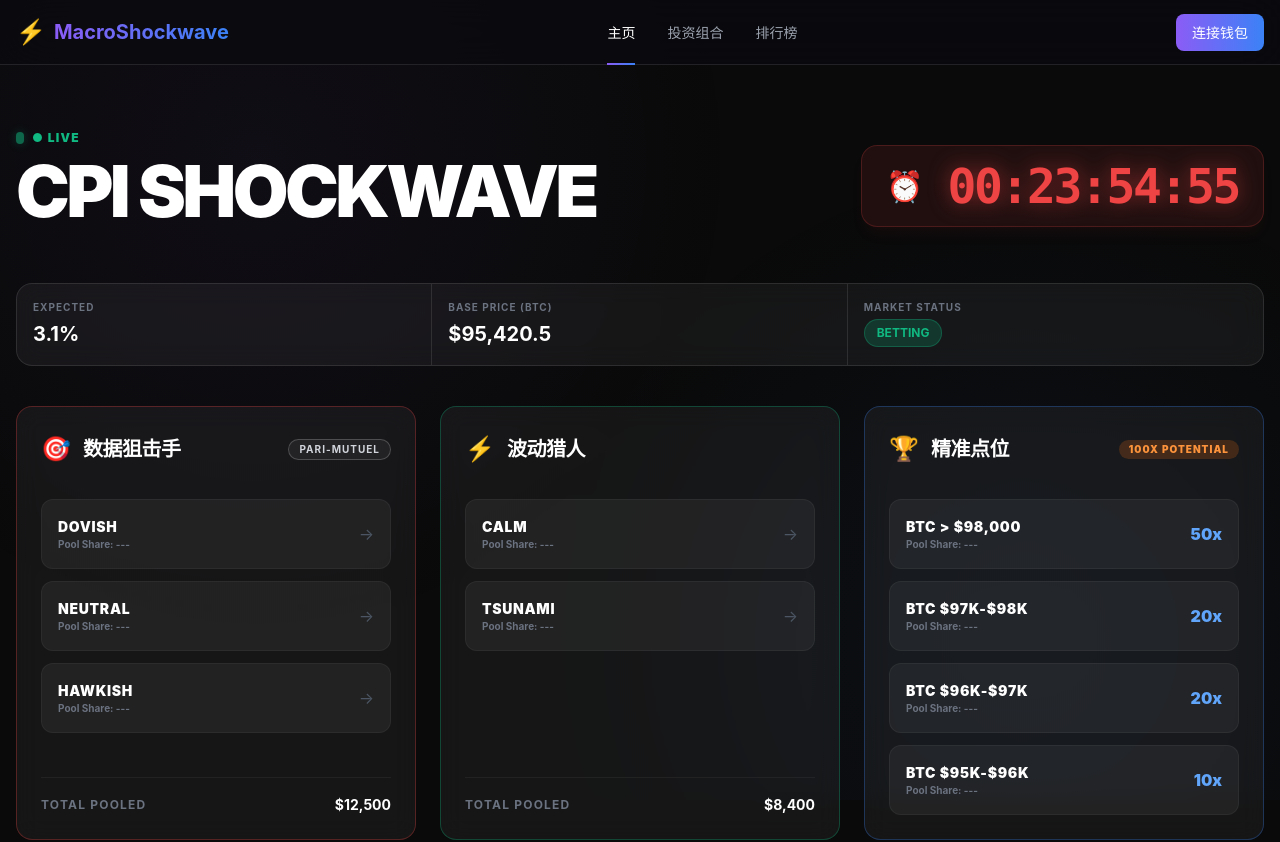
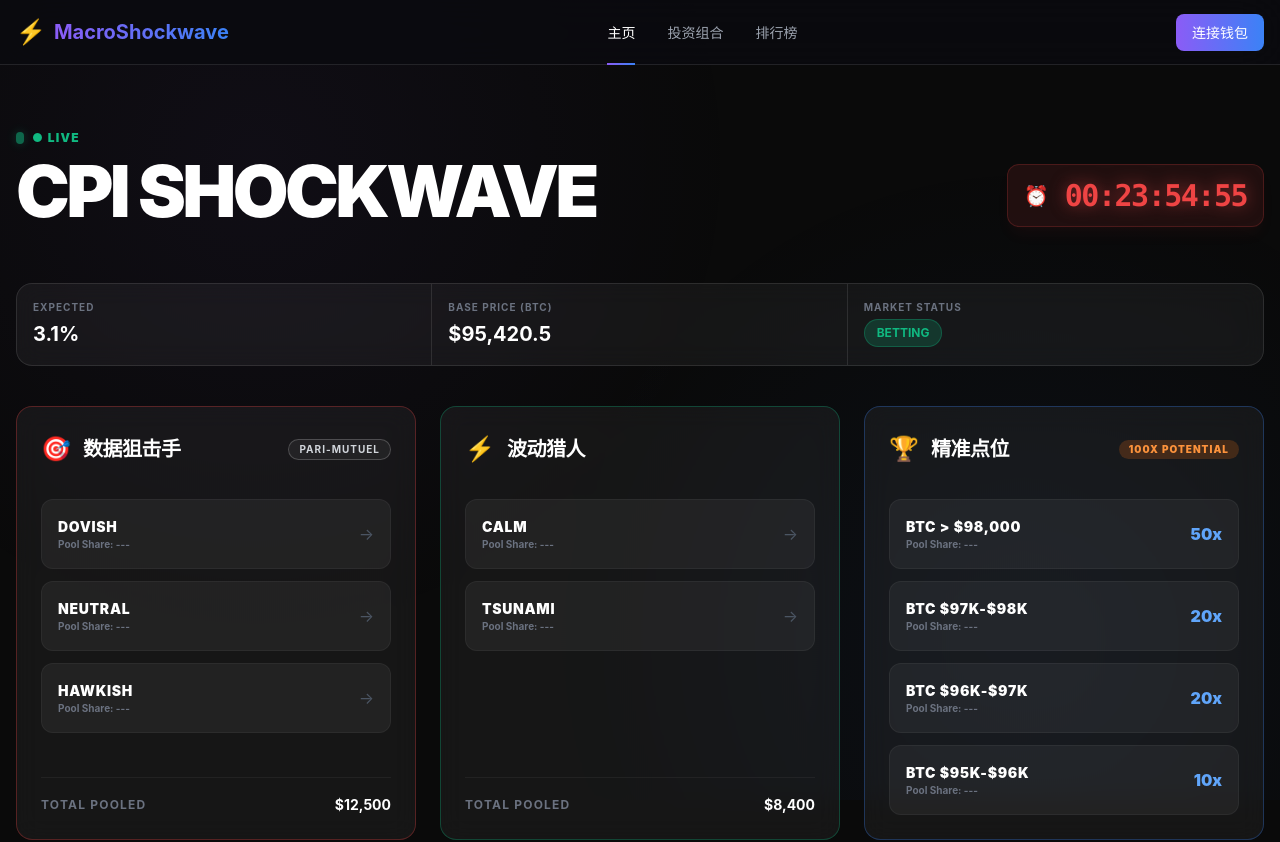
Before and after one commit to ViviennaMAO/MacroShockwave, a React (Vite) app in the folder frontend/: page / in a window 1280 px wide. Shown: the top 842 px of the page. Built offline with nearby package versions, Linux system fonts and the light colour scheme; no server answers.

Commit message:
Reduce countdown size for better visual hierarchy

```diff
--- a/frontend/src/pages/HomePage.tsx
+++ b/frontend/src/pages/HomePage.tsx
@@ -81,9 +81,9 @@ export function HomePage() {
         </div>
 
         {/* Digital Clock Styled Countdown */}
-        <div className="bg-danger/10 border border-danger/20 rounded-2xl px-6 py-4 flex items-center gap-6 self-start md:self-auto shadow-lg shadow-danger/5">
-          <span className="text-danger text-3xl">⏰</span>
-          <div className="font-mono text-4xl md:text-5xl font-black text-danger tracking-tighter drop-shadow-[0_0_10px_rgba(239,68,68,0.5)]">
+        <div className="bg-danger/10 border border-danger/20 rounded-xl px-4 py-2 flex items-center gap-4 self-start md:self-auto shadow-lg shadow-danger/5">
+          <span className="text-danger text-xl">⏰</span>
+          <div className="font-mono text-2xl md:text-3xl font-black text-danger tracking-tighter drop-shadow-[0_0_8px_rgba(239,68,68,0.5)]">
             <Countdown
               targetDate={new Date(new Date(liveEvent.releaseTime).getTime() - 5 * 60 * 1000)}
               variant="digital"
```
